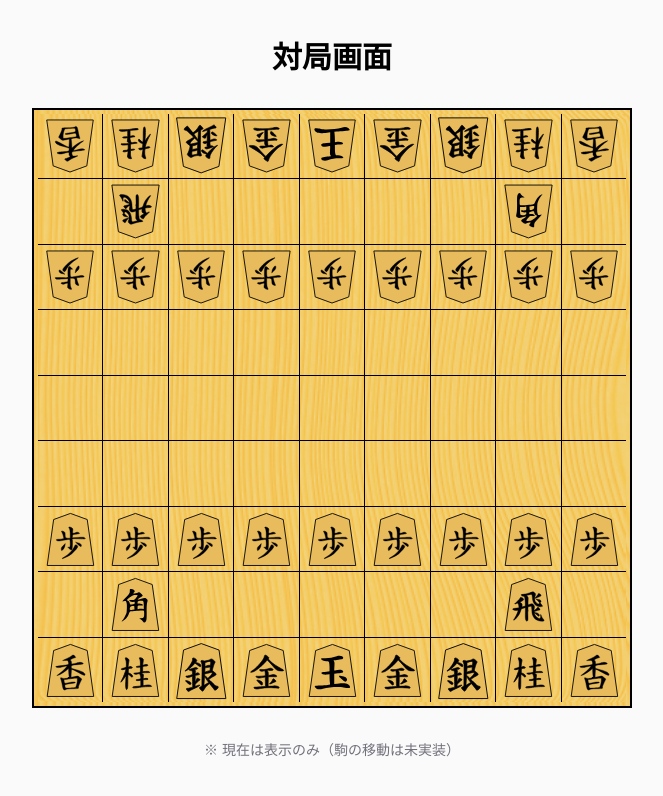
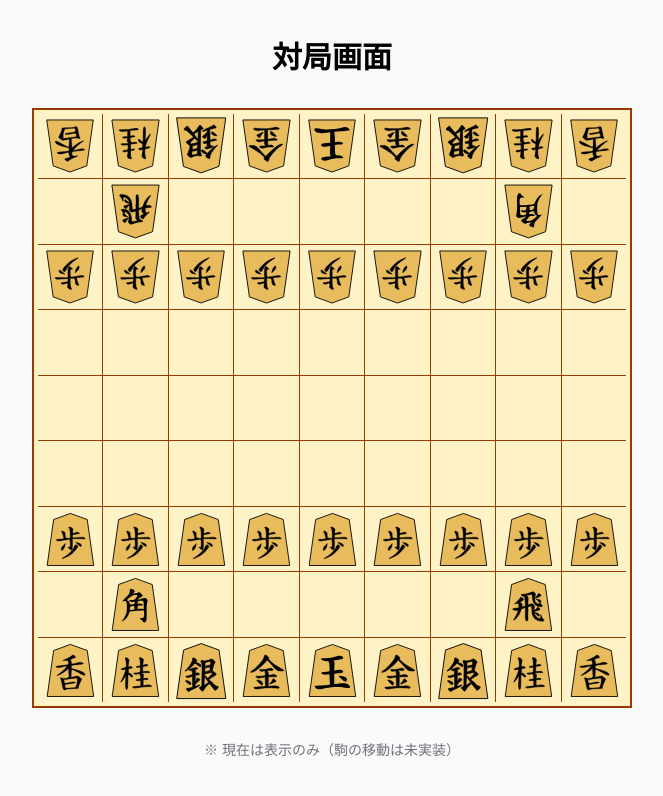
Before and after one commit to D-Treasure0712/hackathon-2025, a Next.js app in the folder frontend/: page /game in a window 1280 px wide. Shown: the top 796 px of the page, without its empty margins (308-971 px from the left). Built offline with nearby package versions, Linux system fonts and the light colour scheme.

Commit message:
Revert "背景を追加しました"
This reverts commit 26760dfef610262af6df905548eceb40a7d51a88.

```diff
--- a/frontend/app/components/shogi/ShogiBoard.tsx
+++ b/frontend/app/components/shogi/ShogiBoard.tsx
@@ -55,20 +55,18 @@ export const ShogiBoard: React.FC<ShogiBoardProps> = ({
       <div
         className="
           aspect-square
-          border-2 border-black
+          bg-amber-100 dark:bg-amber-900
+          border-2 border-amber-800 dark:border-amber-600
           p-1
         "
         style={{
           width: 'min(90vw, 75vh)',
           maxWidth: '100%',
-          backgroundImage: 'url(/tile_wood6.png)',
-          backgroundSize: 'cover',
         }}
       >
         {/*
           9x9グリッド
           CSS Gridで均等分割
-          グリッド線は黒
         */}
         <div
           className="
@@ -77,7 +75,7 @@ export const ShogiBoard: React.FC<ShogiBoardProps> = ({
             grid-rows-9
             w-full h-full
             gap-px
-            bg-black
+            bg-amber-800 dark:bg-amber-600
           "
         >
           {/* 各マスをレンダリング */}
@@ -86,14 +84,10 @@ export const ShogiBoard: React.FC<ShogiBoardProps> = ({
               <div
                 key={`${rowIndex}-${colIndex}`}
                 className="
+                  bg-amber-100 dark:bg-amber-200
                   flex items-center justify-center
                   aspect-square
                 "
-                style={{
-                  backgroundImage: 'url(/tile_wood6.png)',
-                  backgroundSize: '900% 900%',
-                  backgroundPosition: `${colIndex * 12.5}% ${rowIndex * 12.5}%`,
-                }}
                 data-row={rowIndex}
                 data-col={colIndex}
                 data-position={`${9 - colIndex}${['一', '二', '三', '四', '五', '六', '七', '八', '九'][rowIndex]}`}
```
Also changed, not shown: frontend/public/tile_wood6.png (deleted).
